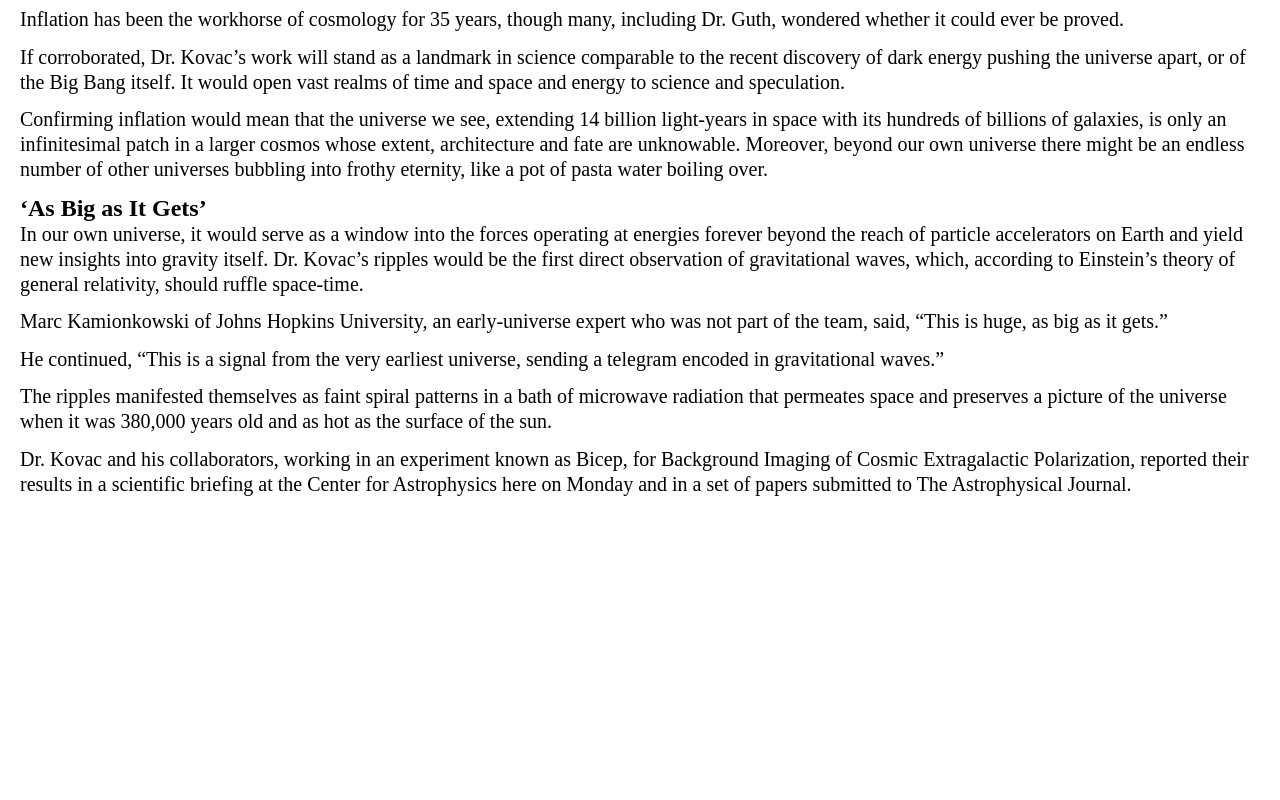
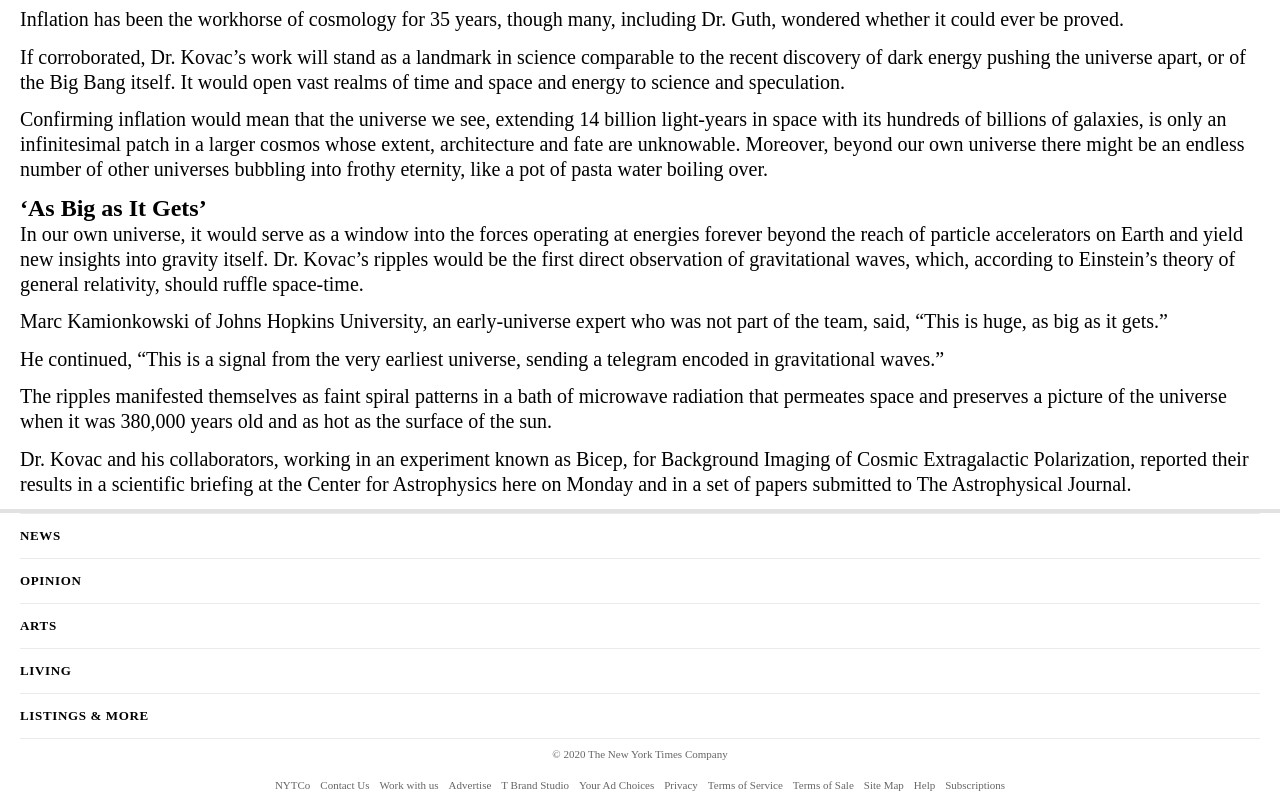
Before and after one commit to alexRhine22/nyt-clone, a plain HTML site: page index.html in a window 1280 px wide. Shown: the part 668-1468 px from the top of the page. Before the commit the page ends 1177 px from the top, so only its background shows below. Drawn offline with Linux system fonts and the light colour scheme.

Commit message:
Added some footer styles

```diff
--- a/index.html
+++ b/index.html
@@ -9,6 +9,10 @@
     <title>Space Ripples Reveal Big Bang’s Smoking Gun</title>
   </head>
   <body>
+    <header>
+
+    </header>
+
     <main>
       <article>
         <div class="intro">
@@ -144,5 +148,34 @@
         </div>
       </article>
     </main>
+
+    <footer class="footer">
+      <ul class="footer__accordion">
+        <li class="footer__accordion-title">news</li>
+        <li class="footer__accordion-title">opinion</li>
+        <li class="footer__accordion-title">arts</li>
+        <li class="footer__accordion-title">living</li>
+        <li class="footer__accordion-title">listings & more</li>
+      </ul>
+
+      <a class="footer__copyright" href="#none"
+        >© 2020 The New York Times Company</a
+      >
+
+      <ul class="footer__list">
+        <li><a href="#none">NYTCo</a></li>
+        <li><a href="#none">Contact Us</a></li>
+        <li><a href="#none">Work with us</a></li>
+        <li><a href="#none">Advertise</a></li>
+        <li><a href="#none">T Brand Studio</a></li>
+        <li><a href="#none">Your Ad Choices</a></li>
+        <li><a href="#none">Privacy</a></li>
+        <li><a href="#none">Terms of Service</a></li>
+        <li><a href="#none">Terms of Sale</a></li>
+        <li><a href="#none">Site Map</a></li>
+        <li><a href="#none">Help</a></li>
+        <li><a href="#none">Subscriptions</a></li>
+      </ul>
+    </footer>
   </body>
 </html>
--- a/style.css
+++ b/style.css
@@ -39,6 +39,13 @@
 .img-fluid {
   height: auto;
   max-width: 100%;
+}
+
+/**
+* Header
+*/
+.header {
+
 }
 
 /**
@@ -91,3 +98,65 @@
 .article__paragraph {
   margin-bottom: 0.78125rem;
 }
+
+/**
+* footer
+*/
+.footer {
+  border-top: 4px solid #e2e2e2;
+  padding: 0 20px;
+}
+.footer__accordion,
+.footer__list {
+  list-style-type: none;
+  margin: 0;
+  padding: 0;
+}
+.footer__accordion li {
+  border-top: 1px solid rgb(235, 235, 235);
+}
+.footer__accordion li:last-of-type {
+  border-bottom: 1px solid rgb(235, 235, 235);
+}
+.footer__accordion-title {
+  font-size: 13px;
+  font-weight: 700;
+  letter-spacing: 0.04rem;
+  line-height: 44px;
+  text-transform: uppercase;
+}
+.footer__accordion-title:hover {
+  cursor: pointer;
+}
+.footer__list {
+  display: flex;
+  flex-wrap: wrap;
+  justify-content: center;
+}
+.footer__list li {
+  font-size: 11px;
+  font-weight: 400;
+  line-height: 20px;
+  padding: 5px;
+}
+.footer__list a {
+  color: var(--light-grey);
+  display: inline-block;
+  text-decoration: none;
+}
+.footer__list a:hover {
+  text-decoration: underline;
+}
+.footer__copyright {
+  color: var(--light-grey);
+  display: block;
+  font-size: 11px;
+  font-weight: 400;
+  line-height: 11px;
+  padding: 10px 0;
+  text-align: center;
+  text-decoration: none;
+}
+.footer__copyright:hover {
+  text-decoration: underline;
+}
```
